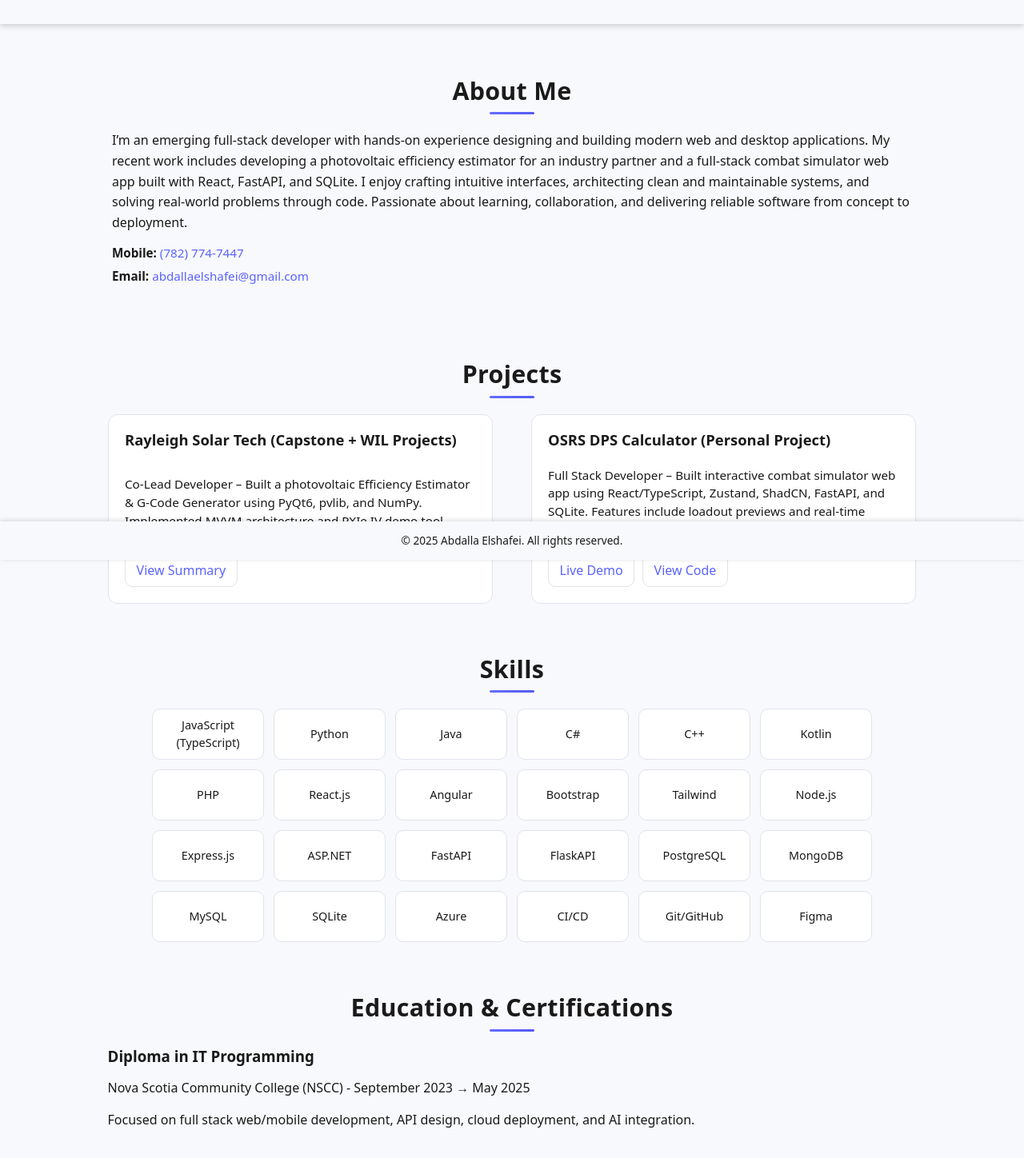
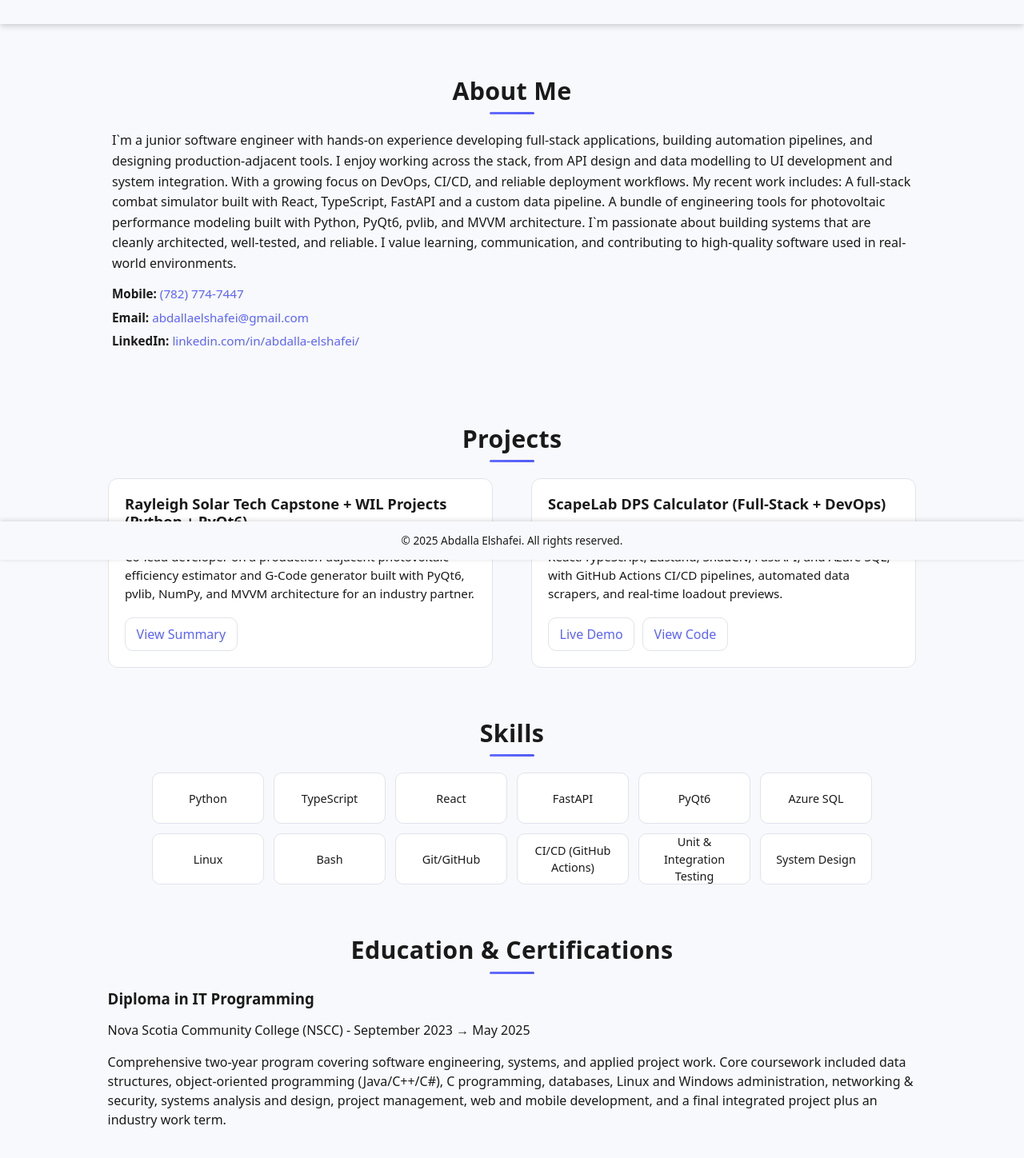
Before and after one commit to QualitySushi/PortfolioWebsite, a React (Vite) app: page / in a window 1280 px wide. Shown: the part 100-1548 px from the top of the page at 80% size. Built offline with nearby package versions, Linux system fonts and the light colour scheme.

Commit message:
Profile Update

```diff
--- a/src/App.tsx
+++ b/src/App.tsx
@@ -9,46 +9,34 @@ import RayleighSolarTech from './components/RayleighSolarTech';
 
 const projects: Project[] = [
   {
-    title: 'Rayleigh Solar Tech (Capstone + WIL Projects)',
+    title: 'Rayleigh Solar Tech Capstone + WIL Projects (Python + PyQt6)',
     description:
-      'Co-Lead Developer – Built a photovoltaic Efficiency Estimator & G-Code Generator using PyQt6, pvlib, and NumPy. Implemented MVVM architecture and PXIe IV demo tool.',
+      'Co-lead developer on a production-adjacent photovoltaic efficiency estimator and G-Code generator built with PyQt6, pvlib, NumPy, and MVVM architecture for an industry partner.',
     private: true,
     summary: '/projects/rayleigh-solar-tech',
   },
   {
-    title: 'OSRS DPS Calculator (Personal Project)',
+    title: 'ScapeLab DPS Calculator (Full-Stack + DevOps)',
     description:
-      'Full Stack Developer – Built interactive combat simulator web app using React/TypeScript, Zustand, ShadCN, FastAPI, and SQLite. Features include loadout previews and real-time simulations.',
+      'Full-stack combat simulation platform using React/TypeScript, Zustand, ShadCN, FastAPI, and Azure SQL, with GitHub Actions CI/CD pipelines, automated data scrapers, and real-time loadout previews.',
     live: 'https://scapelab.net',
     code: 'https://github.com/QualitySushi/osrs-simulator',
   },
 ];
 
 const skillsList = [
-  'JavaScript (TypeScript)',
   'Python',
-  'Java',
-  'C#',
-  'C++',
-  'Kotlin',
-  'PHP',
-  'React.js',
-  'Angular',
-  'Bootstrap',
-  'Tailwind',
-  'Node.js',
-  'Express.js',
-  'ASP.NET',
+  'TypeScript',
+  'React',
   'FastAPI',
-  'FlaskAPI',
-  'PostgreSQL',
-  'MongoDB',
-  'MySQL',
-  'SQLite',
-  'Azure',
-  'CI/CD',
+  'PyQt6',
+  'Azure SQL',
+  'Linux',
+  'Bash',
   'Git/GitHub',
-  'Figma',
+  'CI/CD (GitHub Actions)',
+  'Unit & Integration Testing',
+  'System Design',
 ];
 
 const educationData = [
@@ -57,7 +45,7 @@ const educationData = [
     institution: 'Nova Scotia Community College (NSCC)',
     date: 'September 2023 → May 2025',
     description:
-      'Focused on full stack web/mobile development, API design, cloud deployment, and AI integration.',
+      'Comprehensive two-year program covering software engineering, systems, and applied project work. Core coursework included data structures, object-oriented programming (Java/C++/C#), C programming, databases, Linux and Windows administration, networking & security, systems analysis and design, project management, web and mobile development, and a final integrated project plus an industry work term.',
   },
 ];
 
@@ -80,7 +68,14 @@ function App() {
             }
           />
           <Route path="/projects/rayleigh-solar-tech" element={<RayleighSolarTech />} />
-          <Route path="*" element={<section className="container"><h2>Page Not Found</h2></section>} />
+          <Route
+            path="*"
+            element={
+              <section className="container">
+                <h2>Page Not Found</h2>
+              </section>
+            }
+          />
         </Routes>
       </main>
 
--- a/src/components/About.tsx
+++ b/src/components/About.tsx
@@ -5,10 +5,15 @@ const About: React.FC = () => {
     <section className="about container">
       <h2>About Me</h2>
       <p>
-        I’m an emerging full-stack developer with hands-on experience designing and building modern web and desktop applications.
-        My recent work includes developing a photovoltaic efficiency estimator for an industry partner and a full-stack combat simulator web app built with React, FastAPI, and SQLite.
-        I enjoy crafting intuitive interfaces, architecting clean and maintainable systems, and solving real-world problems through code.
-        Passionate about learning, collaboration, and delivering reliable software from concept to deployment.
+          I`m a junior software engineer with hands-on experience developing full-stack applications, building automation pipelines, and designing production-adjacent tools. I enjoy working across the stack, from API design and data modelling to UI development and system integration. With a growing focus on DevOps, CI/CD, and reliable deployment workflows.
+
+          My recent work includes:
+
+          A full-stack combat simulator built with React, TypeScript, FastAPI and a custom data pipeline.
+
+          A bundle of engineering tools for photovoltaic performance modeling built with Python, PyQt6, pvlib, and MVVM architecture.
+
+          I`m passionate about building systems that are cleanly architected, well-tested, and reliable. I value learning, communication, and contributing to high-quality software used in real-world environments.
       </p>
       <div className="contact-info">
         <p>
@@ -19,6 +24,10 @@ const About: React.FC = () => {
           <strong>Email:</strong>{' '}
           <a href="mailto:abdallaelshafei@gmail.com">abdallaelshafei@gmail.com</a>
         </p>
+          <p>
+          <strong>LinkedIn:</strong>{' '}
+          <a href="https://linkedin.com/in/abdalla-elshafei/" target="_blank" rel="noopener noreferrer">linkedin.com/in/abdalla-elshafei/</a>
+        </p>
       </div>
     </section>
   );
--- a/src/components/Header.tsx
+++ b/src/components/Header.tsx
@@ -21,7 +21,7 @@ const Header: React.FC = () => {
       <div className="header-bar">
         <div className="header-center">
           <h1>Abdalla Elshafei</h1>
-          <p>Emerging Full Stack Developer</p>
+          <p>Software Engineer • DevOps-Oriented • Full-Stack Developer</p>
         </div>
 
         <button
```
Also changed, not shown: 2 other files (tests, documents, lock files or other folders).
